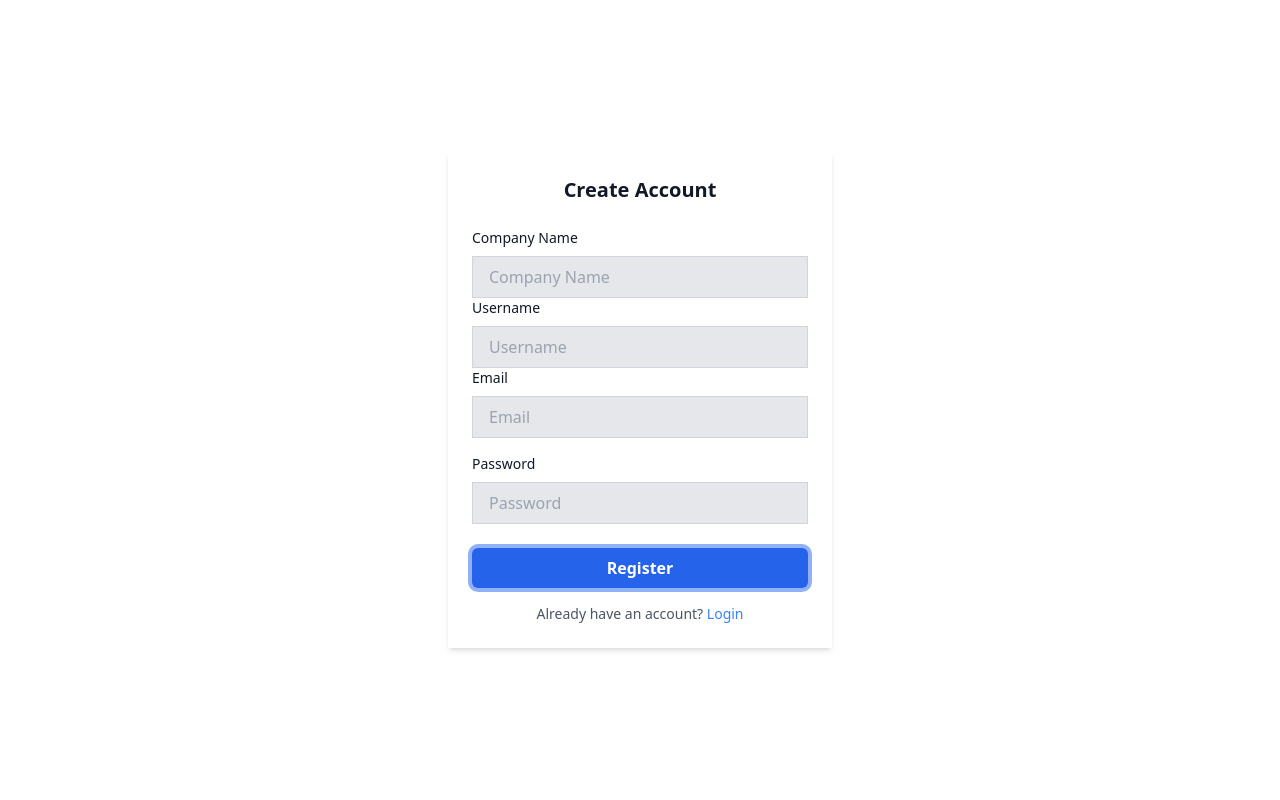
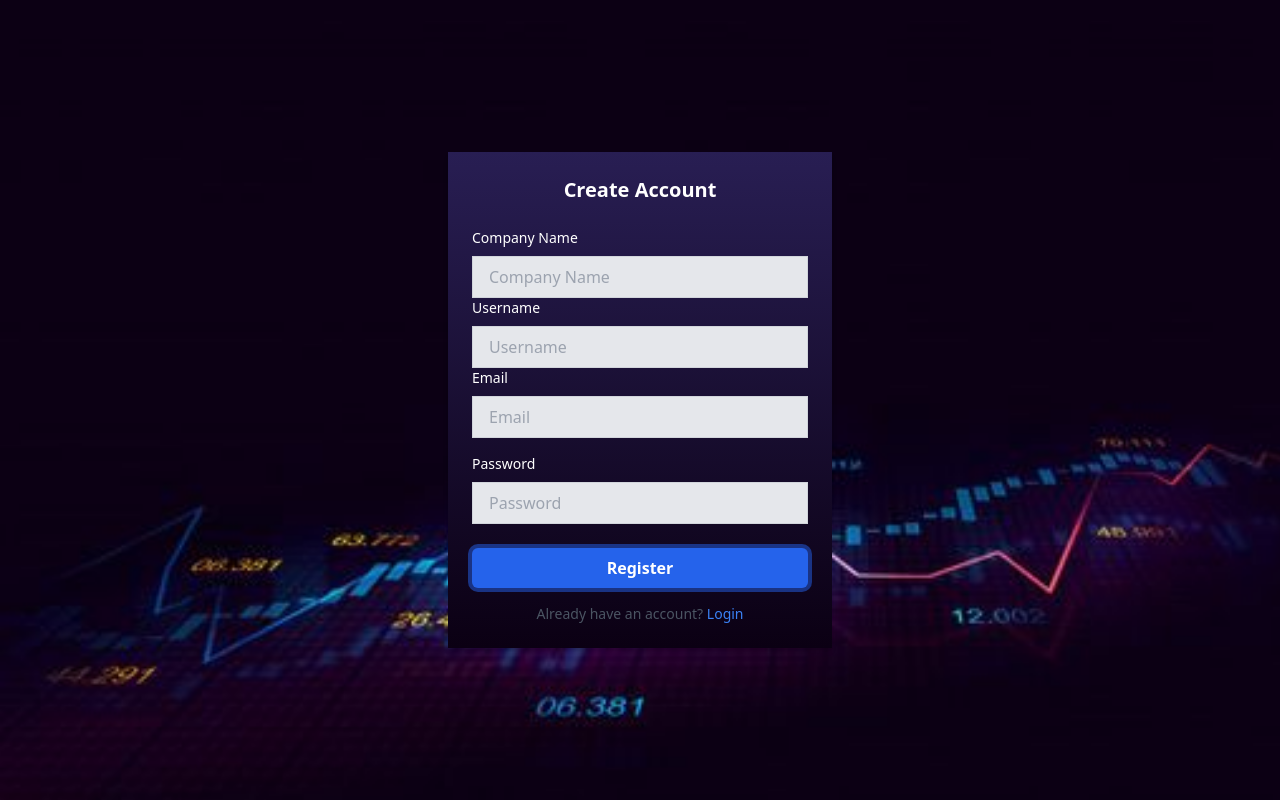
Before and after one commit to amaalioussama/freelaceproject, a Next.js app: page /signup in a window 1280 px wide. Built offline with nearby package versions, Linux system fonts and the light colour scheme.

Commit message:
fix style

```diff
--- a/app/signin/page.jsx
+++ b/app/signin/page.jsx
@@ -33,17 +33,17 @@ const Login = () => {
   };
 
   return (
-    <div className="flex items-center justify-center min-h-screen ">
-      <div className="w-full max-w-sm p-6 bg-white rounded-lg shadow-md dark:bg-gray-800">
-        <h2 className="mb-6 text-2xl font-bold text-center text-gray-900 dark:text-white">Sign In</h2>
+    <div className="flex items-center justify-center min-h-screen bg-bgbg bg-cover ">
+      <div className="w-full max-w-sm p-6 bg-gradient-to-t from-costumegray to-costumperpel  rounded-lg shadow-md dark:bg-gray-800">
+        <h2 className="mb-6 text-2xl font-bold text-center text-white dark:text-white">Sign In</h2>
         {error && <p className="mb-4 text-center text-red-500">{error}</p>}
         <form onSubmit={handleLogin}>
           <div className="mb-4">
-            <label htmlFor="email" className="block mb-2 text-sm font-medium text-gray-900 dark:text-gray-200">Email</label>
+            <label htmlFor="email" className="block mb-2 text-sm font-medium text-white dark:text-gray-200">Email</label>
             <input
               type="email"
               id="email"
-              className="block w-full px-4 py-2 text-gray-900 bg-gray-200 border border-gray-300 rounded-lg dark:bg-gray-700 dark:text-gray-300 dark:border-gray-600 focus:outline-none focus:ring-2 focus:ring-blue-500"
+              className="block w-full px-4 py-2 text-white bg-gray-200 border border-gray-300 rounded-lg dark:bg-gray-700 dark:text-gray-300 dark:border-gray-600 focus:outline-none focus:ring-2 focus:ring-blue-500"
               value={email}
               placeholder='Email Address'
               onChange={(e) => setEmail(e.target.value)}
@@ -51,11 +51,11 @@ const Login = () => {
             />
           </div>
           <div className="mb-6">
-            <label htmlFor="password" className="block mb-2 text-sm font-medium text-gray-900 dark:text-gray-200">Password</label>
+            <label htmlFor="password" className="block mb-2 text-sm font-medium text-white dark:text-gray-200">Password</label>
             <input
               type="password"
               id="password"
-              className="block w-full px-4 py-2 text-gray-900 bg-gray-200 border border-gray-300 rounded-lg dark:bg-gray-700 dark:text-gray-300 dark:border-gray-600 focus:outline-none focus:ring-2 focus:ring-blue-500"
+              className="block w-full px-4 py-2 text-white bg-gray-200 border border-gray-300 rounded-lg dark:bg-gray-700 dark:text-gray-300 dark:border-gray-600 focus:outline-none focus:ring-2 focus:ring-blue-500"
               value={password}
               onChange={(e) => setPassword(e.target.value)}
               placeholder='Password'
@@ -94,7 +94,7 @@ const Login = () => {
             <input
               type="email"
               id="reset-email"
-              className="block w-full px-4 py-2 mb-4 text-gray-900 bg-gray-200 border border-gray-300 rounded-lg dark:bg-gray-700 dark:text-gray-300 dark:border-gray-600 focus:outline-none focus:ring-2 focus:ring-blue-500"
+              className="block w-full px-4 py-2 mb-4 text-white bg-gray-200 border border-gray-300 rounded-lg dark:bg-gray-700 dark:text-gray-300 dark:border-gray-600 focus:outline-none focus:ring-2 focus:ring-blue-500"
               value={resetEmail}
               placeholder='Enter your email'
               onChange={(e) => setResetEmail(e.target.value)}
--- a/app/signup/page.jsx
+++ b/app/signup/page.jsx
@@ -36,37 +36,37 @@ const Register = () => {
   };
 
   return (
-    <div className="flex items-center justify-center min-h-screen">
-      <div className="w-full max-w-sm p-6 bg-white rounded-lg shadow-md dark:bg-gray-800">
-        <h2 className="mb-6 text-xl font-bold text-center text-gray-900 dark:text-white">Create Account</h2>
+    <div className="flex items-center justify-center min-h-screen bg-bgbg bg-cover ">
+       <div className="w-full max-w-sm p-6 bg-gradient-to-t from-costumegray to-costumperpel  rounded-lg shadow-md dark:bg-gray-800">
+        <h2 className="mb-6 text-xl font-bold text-center text-white dark:text-white">Create Account</h2>
         {error && <p className="mb-4 text-center text-red-500">{error}</p>}
         <form onSubmit={handleRegister}>
           <div className="mb-4">
-            <label htmlFor="company" className="block mb-2 text-sm font-medium text-gray-900 dark:text-gray-200">Company Name</label>
+            <label htmlFor="company" className="block mb-2 text-sm font-medium text-white dark:text-gray-200">Company Name</label>
             <input
               type="text"
               id="company"
-              className="block w-full px-4 py-2 text-gray-900 bg-gray-200 border border-gray-300 rounded-lg dark:bg-gray-700 dark:text-gray-300 dark:border-gray-600 focus:outline-none focus:ring-2 focus:ring-blue-500"
+              className="block w-full px-4 py-2 text-white bg-gray-200 border border-gray-300 rounded-lg dark:bg-gray-700 dark:text-gray-300 dark:border-gray-600 focus:outline-none focus:ring-2 focus:ring-blue-500"
               value={company}
               placeholder='Company Name'
               onChange={(e) => setCompany(e.target.value)}
               required
             />
-            <label htmlFor="username" className="block mb-2 text-sm font-medium text-gray-900 dark:text-gray-200">Username</label>
+            <label htmlFor="username" className="block mb-2 text-sm font-medium text-white dark:text-gray-200">Username</label>
             <input
               type="text"
               id="username"
-              className="block w-full px-4 py-2 text-gray-900 bg-gray-200 border border-gray-300 rounded-lg dark:bg-gray-700 dark:text-gray-300 dark:border-gray-600 focus:outline-none focus:ring-2 focus:ring-blue-500"
+              className="block w-full px-4 py-2 text-white bg-gray-200 border border-gray-300 rounded-lg dark:bg-gray-700 dark:text-gray-300 dark:border-gray-600 focus:outline-none focus:ring-2 focus:ring-blue-500"
               value={username}
               placeholder='Username'
               onChange={(e) => setUsername(e.target.value)}
               required
             />
-            <label htmlFor="email" className="block mb-2 text-sm font-medium text-gray-900 dark:text-gray-200">Email</label>
+            <label htmlFor="email" className="block mb-2 text-sm font-medium text-white dark:text-gray-200">Email</label>
             <input
               type="email"
               id="email"
-              className="block w-full px-4 py-2 text-gray-900 bg-gray-200 border border-gray-300 rounded-lg dark:bg-gray-700 dark:text-gray-300 dark:border-gray-600 focus:outline-none focus:ring-2 focus:ring-blue-500"
+              className="block w-full px-4 py-2 text-white bg-gray-200 border border-gray-300 rounded-lg dark:bg-gray-700 dark:text-gray-300 dark:border-gray-600 focus:outline-none focus:ring-2 focus:ring-blue-500"
               value={email}
               placeholder='Email'
               onChange={(e) => setEmail(e.target.value)}
@@ -74,11 +74,11 @@ const Register = () => {
             />
           </div>
           <div className="mb-6">
-            <label htmlFor="password" className="block mb-2 text-sm font-medium text-gray-900 dark:text-gray-200">Password</label>
+            <label htmlFor="password" className="block mb-2 text-sm font-medium text-white dark:text-gray-200">Password</label>
             <input
               type="password"
               id="password"
-              className="block w-full px-4 py-2 text-gray-900 bg-gray-200 border border-gray-300 rounded-lg dark:bg-gray-700 dark:text-gray-300 dark:border-gray-600 focus:outline-none focus:ring-2 focus:ring-blue-500"
+              className="block w-full px-4 py-2 text-white bg-gray-200 border border-gray-300 rounded-lg dark:bg-gray-700 dark:text-gray-300 dark:border-gray-600 focus:outline-none focus:ring-2 focus:ring-blue-500"
               value={password}
               onChange={(e) => setPassword(e.target.value)}
               placeholder='Password'
```
